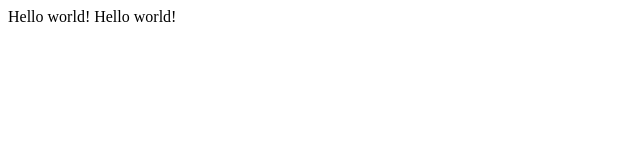
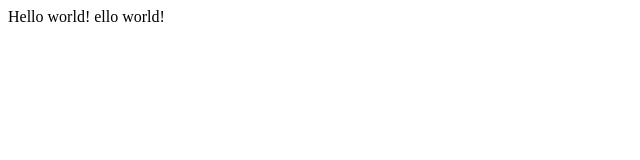
Before and after one commit to kfeng233/insta485-static, a plain HTML site: page html/index.html in a window 1280 px wide. Shown: the full height of the page, 0-640 px from the left. Drawn offline with Linux system fonts and the light colour scheme.

```diff
--- a/html/index.html
+++ b/html/index.html
@@ -4,5 +4,5 @@
 </html>
 <!DOCTYPE html>
 <html lang="en">
-	Hello world!
+	ello world!
 </html>
```
